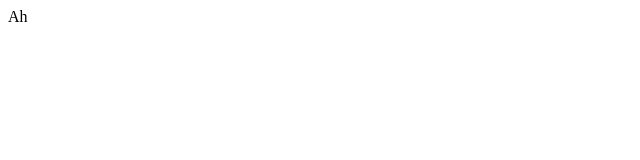
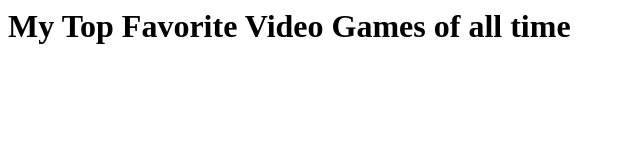
Before and after one commit to zombiedr82/zombiedr.github.io, a plain HTML site: page index.html in a window 1280 px wide. Shown: the whole page, without its empty margins (0-640 px from the left). Drawn offline with Linux system fonts and the light colour scheme.

Commit message:
Update index.html

```diff
--- a/index.html
+++ b/index.html
@@ -1 +1 @@
-<p> Ah </p>
+<h1> My Top Favorite Video Games of all time </h1>
```
